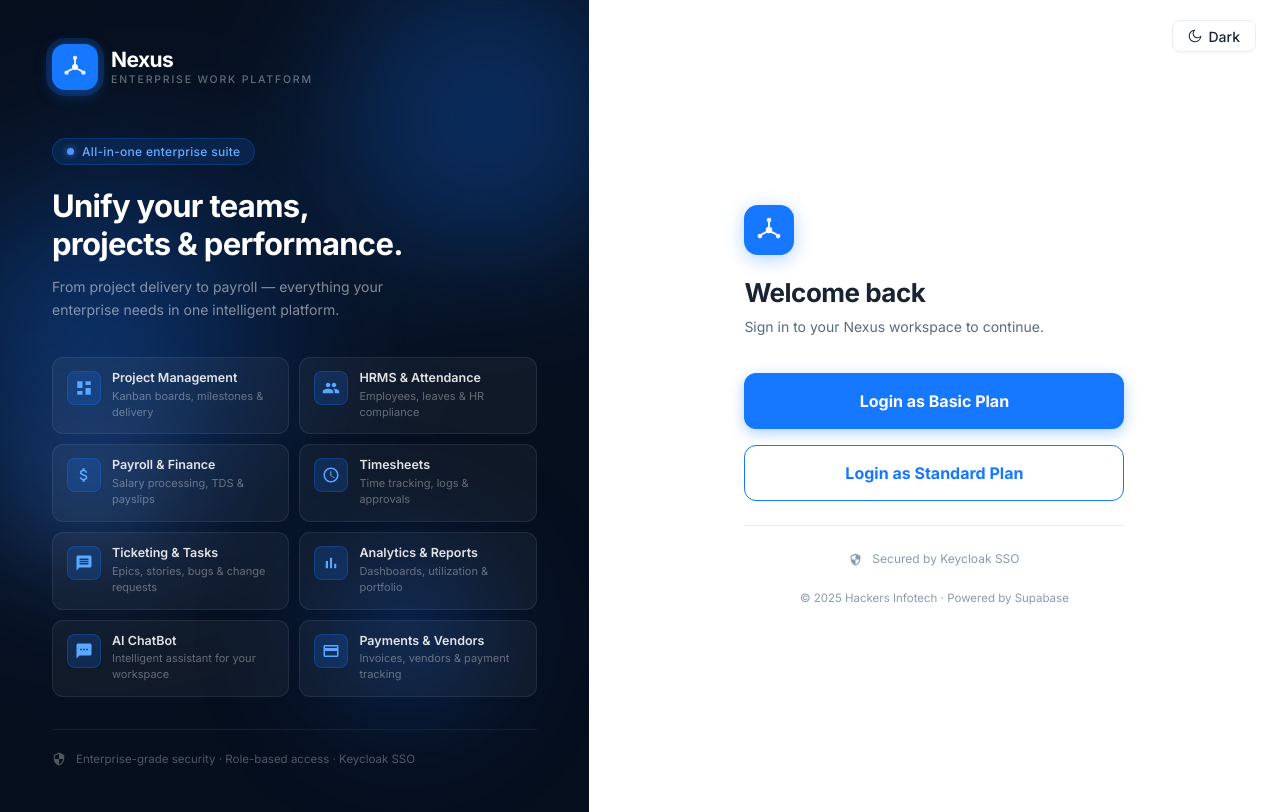
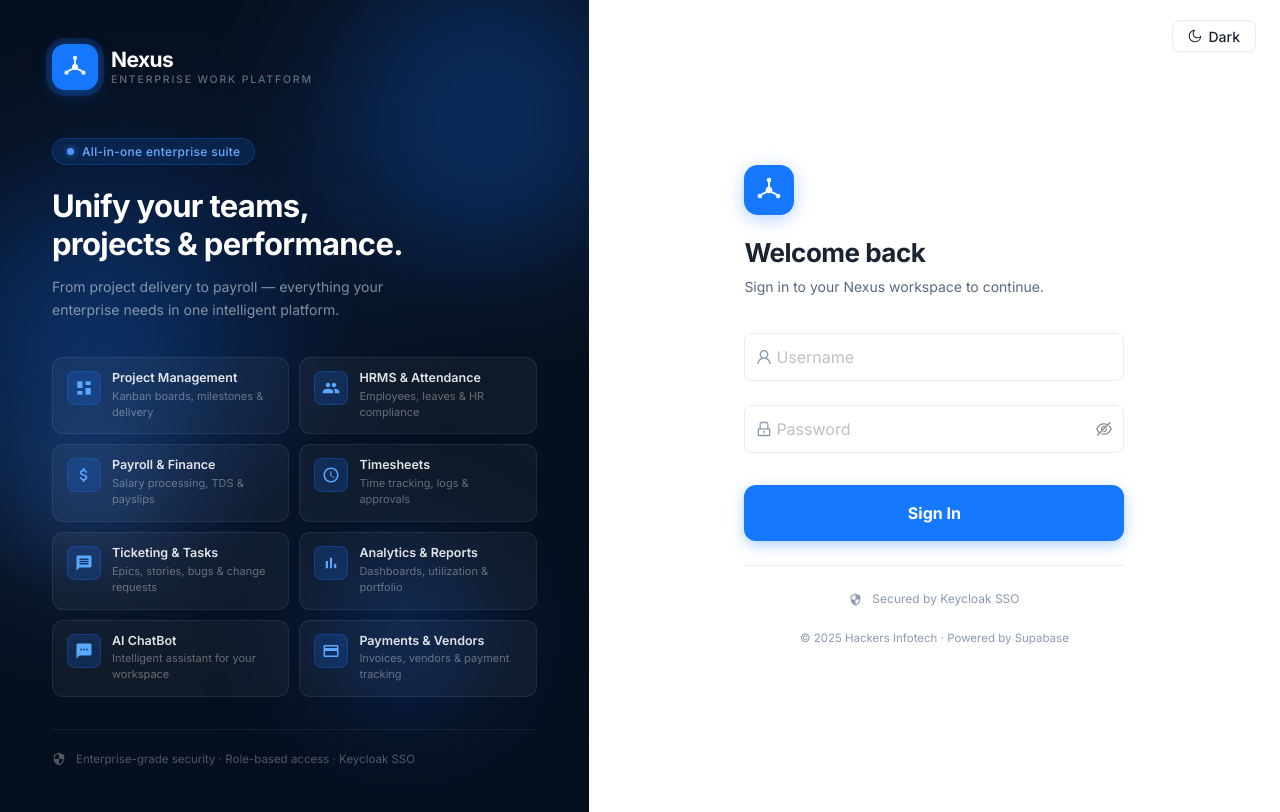
Before and after one commit to Madhan2006p/saas_version-PMT-, a React (Vite) app in the folder nexus_frontend/: page /login in a window 1280 px wide. Built offline with nearby package versions, Linux system fonts and the light colour scheme; no server answers.

Commit message:
Replace mock login buttons with a standard login form for the prototype

```diff
--- a/nexus_frontend/src/pages/auth/LoginPage.tsx
+++ b/nexus_frontend/src/pages/auth/LoginPage.tsx
@@ -391,38 +391,52 @@
             />
           )}
 
-          <div style={{ display: "flex", flexDirection: "column", gap: 16, marginTop: 24 }}>
+          <Form
+            layout="vertical"
+            onFinish={() => onFinish({ username: "HIT-001", password: "HIT-001" })}
+            style={{ marginTop: 24 }}
+          >
+            <Form.Item
+              name="username"
+              rules={[{ required: true, message: 'Please input your username!' }]}
+            >
+              <Input
+                prefix={<UserOutlined style={{ color: "var(--pmt-text-3)" }} />}
+                placeholder="Username"
+                size="large"
+                style={{ height: 48, borderRadius: 8 }}
+              />
+            </Form.Item>
+
+            <Form.Item
+              name="password"
+              rules={[{ required: true, message: 'Please input your password!' }]}
+            >
+              <Input.Password
+                prefix={<LockOutlined style={{ color: "var(--pmt-text-3)" }} />}
+                placeholder="Password"
+                size="large"
+                style={{ height: 48, borderRadius: 8 }}
+              />
+            </Form.Item>
+
             <Button
               type="primary"
+              htmlType="submit"
               size="large"
               block
               loading={loading}
-              onClick={() => onFinish({ username: "HIT-004", password: "HIT-004" })}
               style={{
                 height: 56, borderRadius: 12,
                 fontWeight: 700, fontSize: 16,
                 background: "#1677ff",
                 boxShadow: "0 4px 14px rgba(22,119,255,0.35)",
+                marginTop: 8
               }}
             >
-              Login as Basic Plan
+              Sign In
             </Button>
-
-            <Button
-              size="large"
-              block
-              loading={loading}
-              onClick={() => onFinish({ username: "HIT-001", password: "HIT-001" })}
-              style={{
-                height: 56, borderRadius: 12,
-                fontWeight: 700, fontSize: 16,
-                color: "#1677ff",
-                borderColor: "#1677ff",
-              }}
-            >
-              Login as Standard Plan
-            </Button>
-          </div>
+          </Form>
 
           {/* Divider */}
           <div style={{
```
